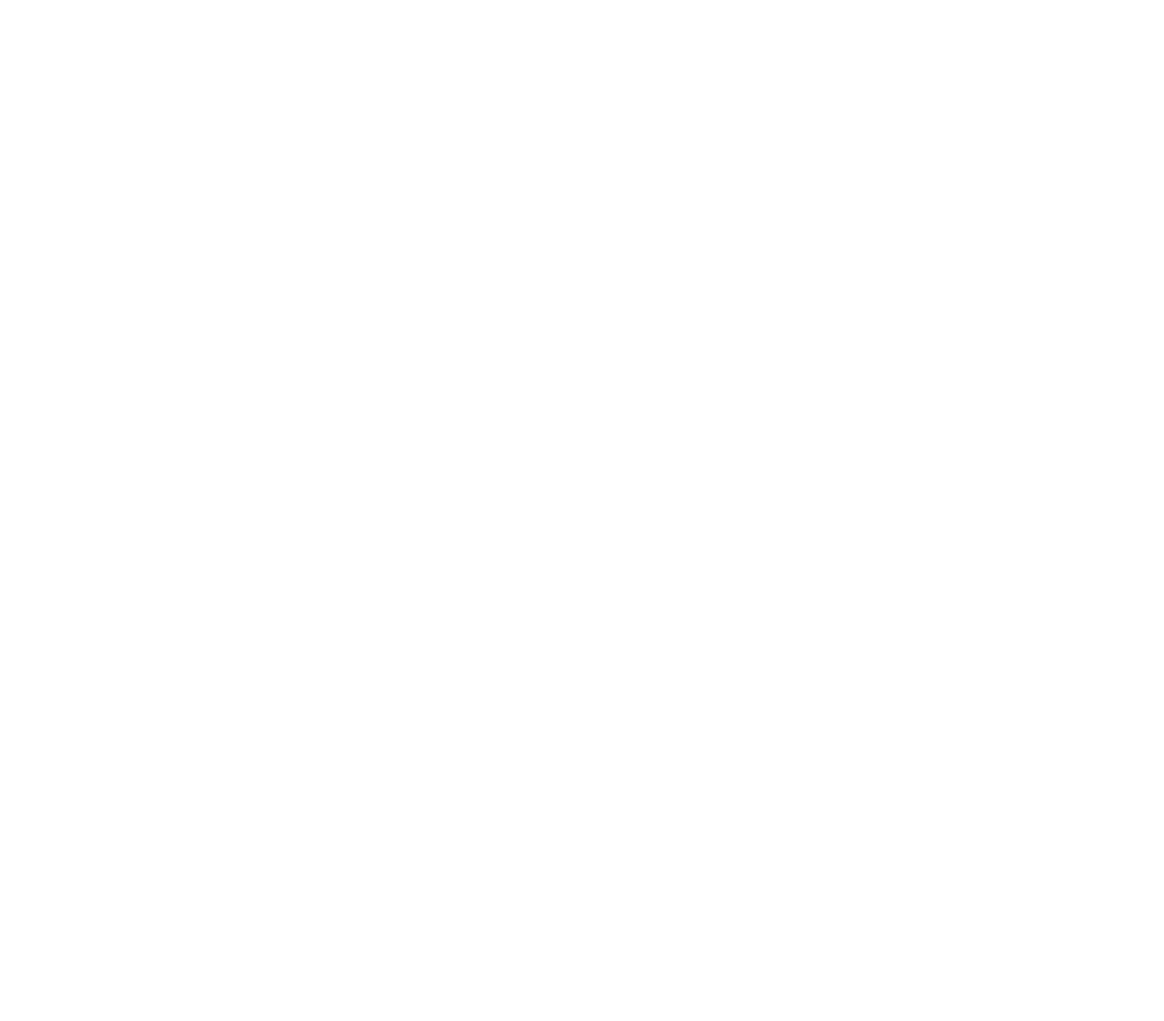
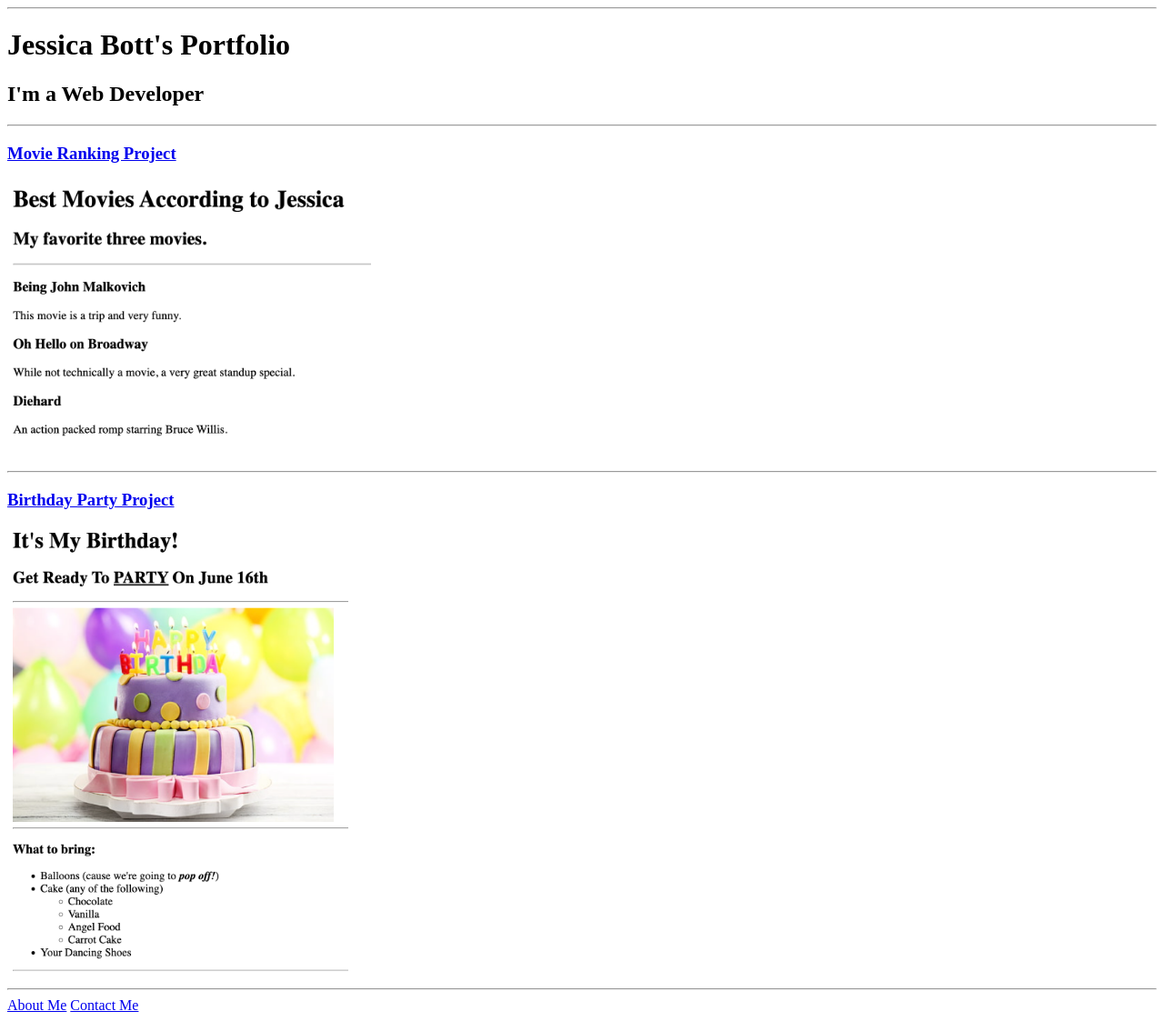
Before and after one commit to NoticedEmu/html-portfolio, a plain HTML site: page index.html in a window 1280 px wide. Shown: the whole page at 91% size. Before the commit the page ends 800 px from the top, so only its background shows below. Drawn offline with Linux system fonts and the light colour scheme.

Commit message:
Add files via upload

```diff
--- a/index.html
+++ b/index.html
@@ -1,15 +1,26 @@
-<!-- TODO 1: Create the HTML Boilerplate -->
 
-<!-- TODO 2: Add Your previous projects' HTML into the public folder -->
+<!DOCTYPE html>
+<html lang="en">
 
-<!-- TODO 3: Take screenshots of your project previews and add the images to the images folder -->
+<head>
+    <meta charset="UTF-8">
+    <meta name="viewport" content="width=device-width, initial-scale=1.0">
+    <title>Jessica Bott's Portfolio</title>
+</head>
 
-<!-- TODO 4: Add titles/subtitles etc. -->
+<body>
 
-<!-- TODO 5: Add a link to the project pages -->
+<hr />
+    <h1>Jessica Bott's Portfolio</h1>
+    <h2>I'm a Web Developer</h2>
+<hr />
+    <h3><a href="./public/movie_rankings.html">Movie Ranking Project</a></h3>
+    <img src="./assets/images/movie_list_ranking.png" width=400 alt="preview of my movie rankings project" />
+<hr />
+    <h3><a href="./public/birthday_party.html">Birthday Party Project</a></h3>
+    <img src="./assets/images/birthday_party_image.png" width=375 alt="preview of my birthday party project" />
+<hr />
+<a href="./public/about.html">About Me</a> <a href="./public/contact.html">Contact Me</a>
 
-<!-- TODO 6: Add images to show the project previews
-HINT for TODO 6: You can use the height attribute set to 200 to make the image smaller:
-https://developer.mozilla.org/en-US/docs/Web/HTML/Element/img#attr-height -->
-
-<!-- TODO 7: Add the Contact Me and About Me page links -->
+</body>
+</html>
```
